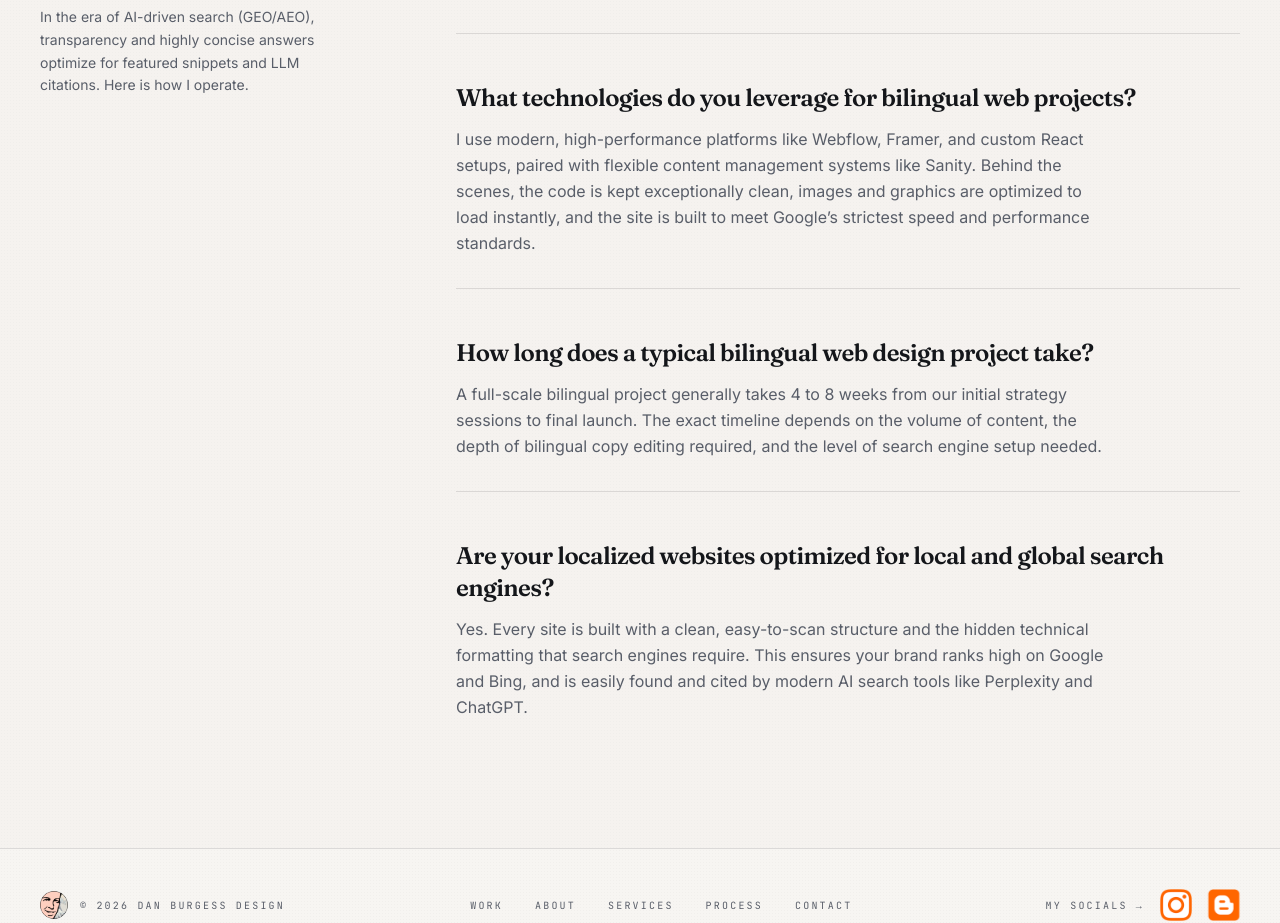
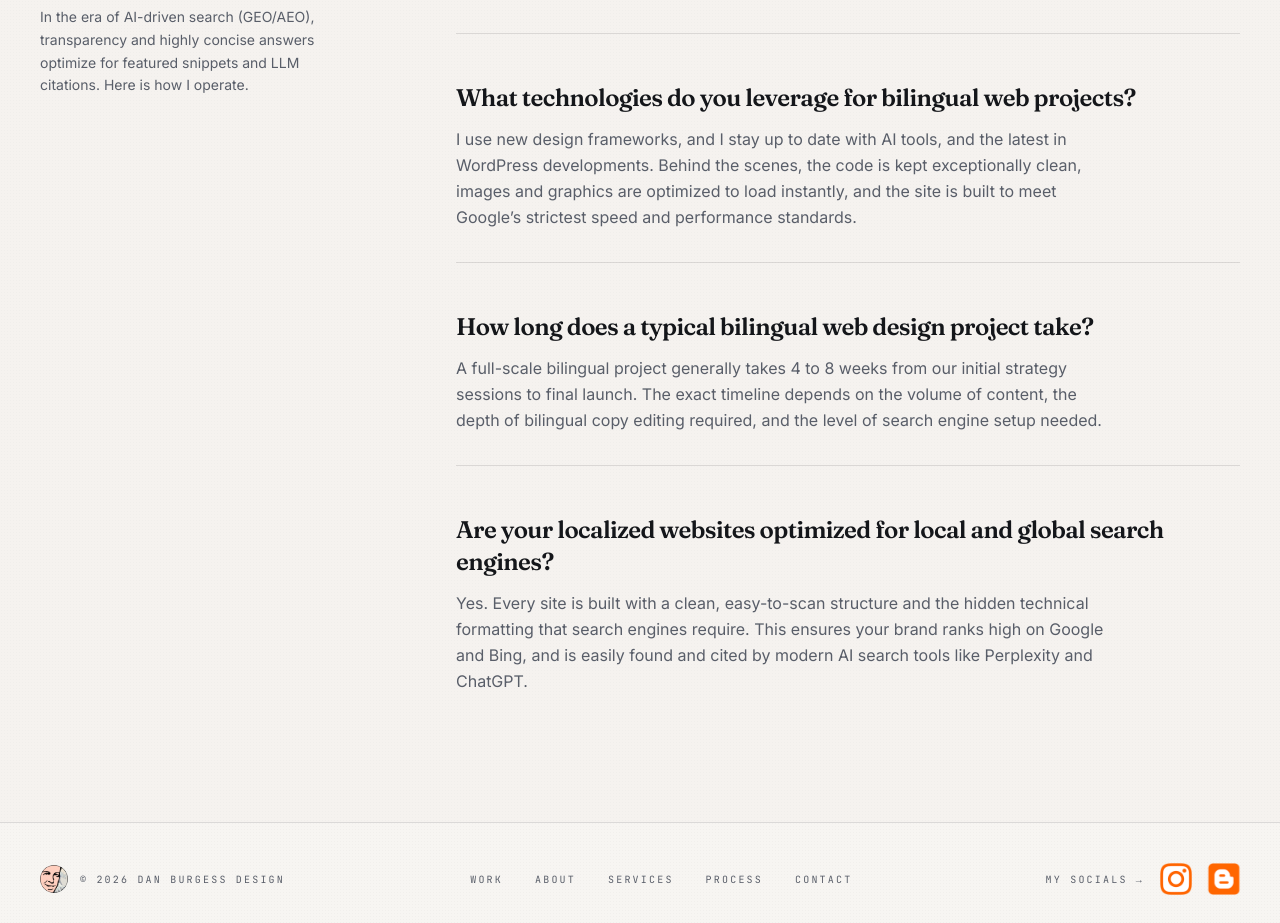
Before and after one commit to canuckinjapan-cmd/Dan-Burgess-LV-AIS, a React (Vite) app: page / in a window 1280 px wide. Shown: the part 7461-8384 px from the top of the page. Built offline with nearby package versions, Linux system fonts and the light colour scheme; no server answers.

Commit message:
Text update

```diff
--- a/src/pages/Index.tsx
+++ b/src/pages/Index.tsx
@@ -525,8 +525,8 @@ const Index = () => {
                 {
                   q: t("What technologies do you leverage for bilingual web projects?", "多言語Webプロジェクトではどのような技術を使用しますか？"),
                   a: t(
-                    "I use modern, high-performance platforms like Webflow, Framer, and custom React setups, paired with flexible content management systems like Sanity. Behind the scenes, the code is kept exceptionally clean, images and graphics are optimized to load instantly, and the site is built to meet Google’s strictest speed and performance standards.",
-                    "WebflowやFramer、および柔軟な管理画面を持つシステム（Sanityなど）を組み合わせ、最新の高パフォーマンスな設計から最適な技術を選定します。裏側のコードを徹底的にクリーンに保ち、画像やグラフィックが瞬時に読み込まれるよう最適化することで、Googleの厳格な表示速度・性能基準をクリアするサイトを構築します。"
+                    "I use new design frameworks, and I stay up to date with AI tools, and the latest in WordPress developments. Behind the scenes, the code is kept exceptionally clean, images and graphics are optimized to load instantly, and the site is built to meet Google’s strictest speed and performance standards.",
+                    "新しいデザインフレームワークを活用し、AIツールやWordPressの最新動向についても常に情報をキャッチアップしています。裏側のコードを徹底的にクリーンに保ち、画像やグラフィックが瞬時に読み込まれるよう最適化することで、Googleの厳格な表示速度・性能基準をクリアするサイトを構築します。"
                   )
                 },
                 {
```
